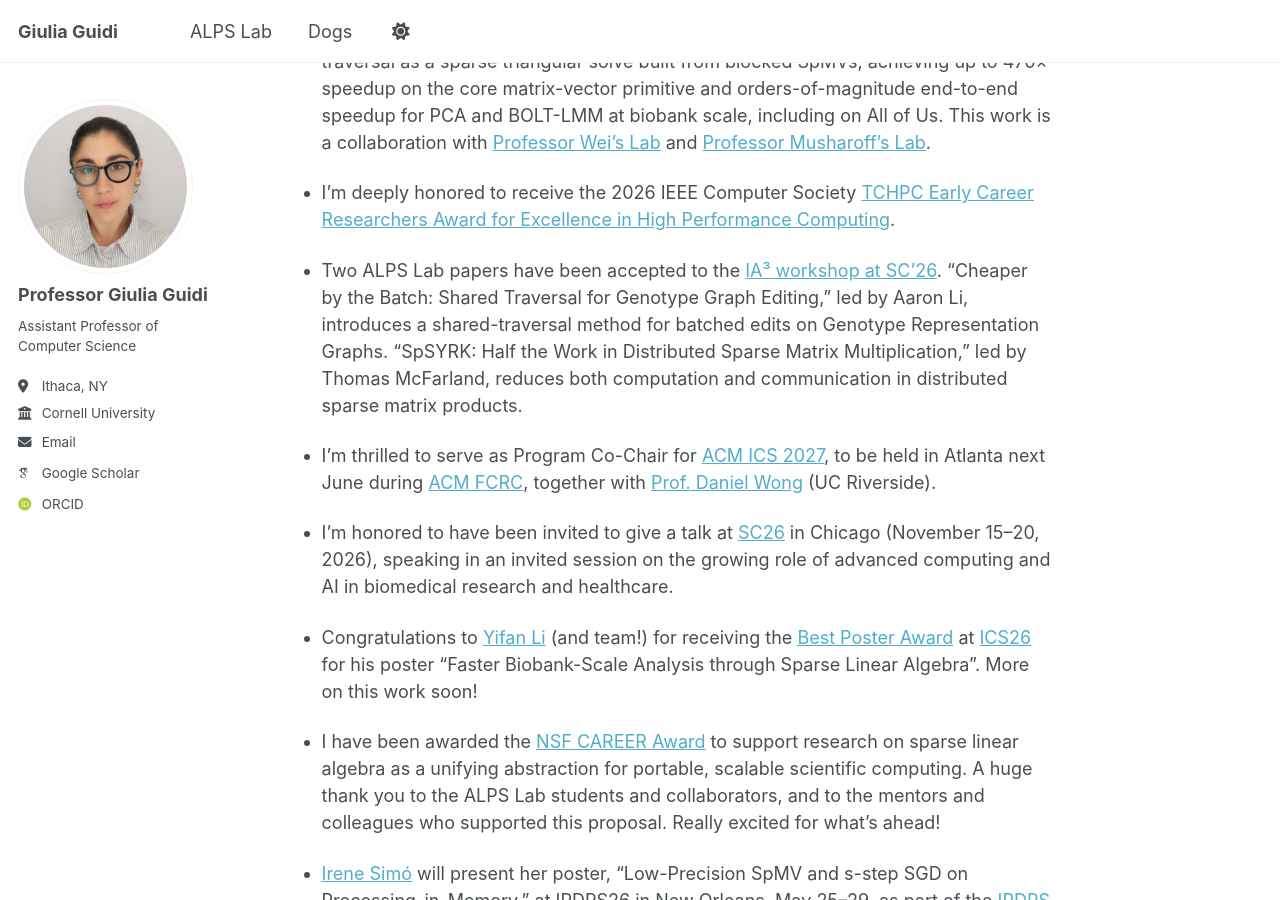
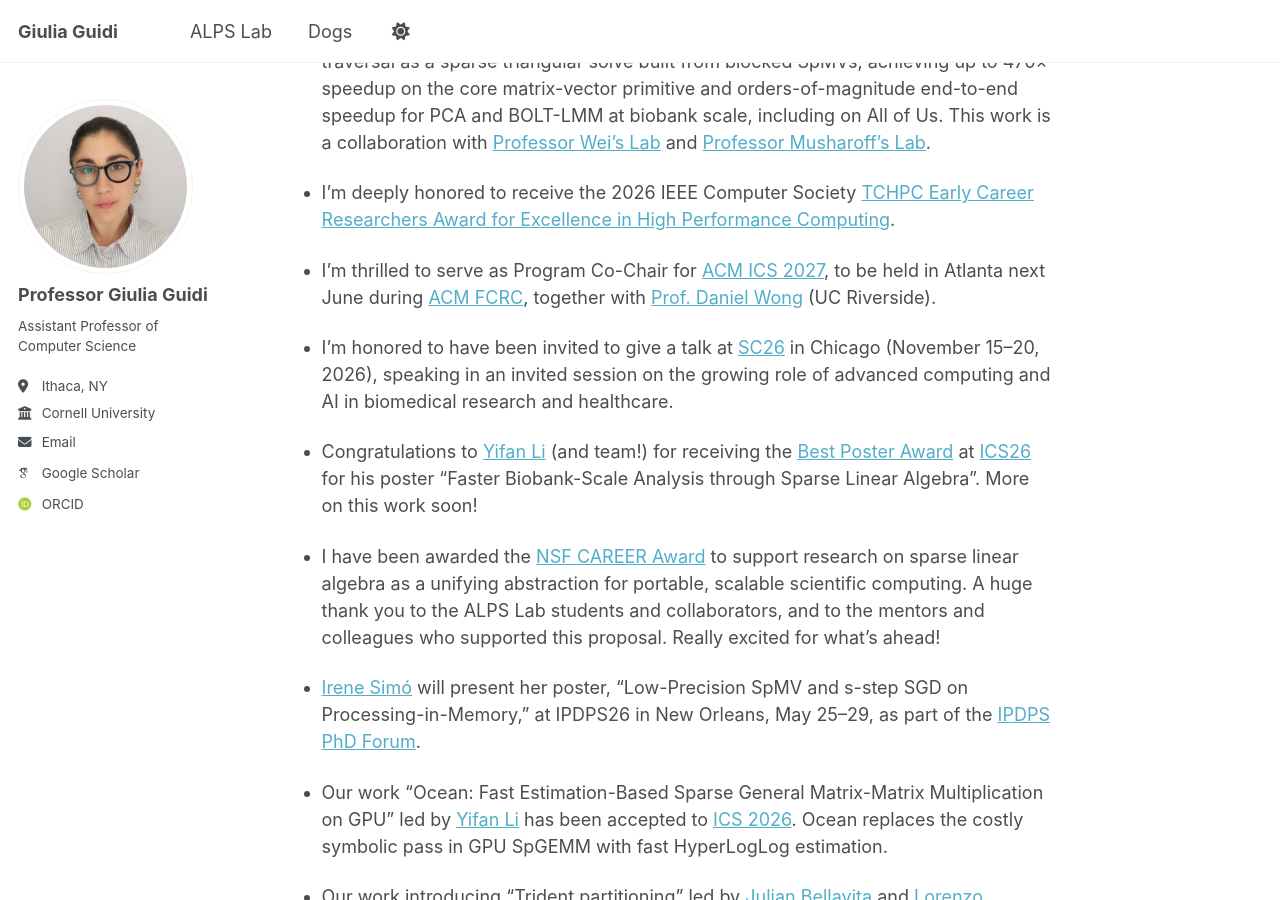
Before and after one commit to giuliaguidi/giuliaguidi.github.io, a Jekyll site: the page built from _pages/about.md, in a window 1280 px wide and 900 px high, scrolled down 1164 px. Built offline with Jekyll 4.4.1, drawn with Linux system fonts in a browser that asks for light colours; some web fonts are replaced.

Commit message:
Update about.md to remove IA³ workshop paper details
Removed details about two ALPS Lab papers accepted to the IA³ workshop at SC'26.

```diff
--- a/_pages/about.md
+++ b/_pages/about.md
@@ -34,8 +34,6 @@ Recent Updates
 - Our work, “Sparse Linear Algebra Accelerates Genotype Representation Graph Computation at Biobank Scale,” led by [Yifan Li](https://l.iyi.fan/) and [Qingyao Sun](https://nalzok.github.io/), is now on [bioRxiv](https://www.biorxiv.org/content/10.64898/2026.09.10.750583v1.full.pdf). It introduces **Mikado**, which reformulates genotype representation graph (GRG) traversal as a sparse triangular solve built from blocked SpMVs, achieving up to 470× speedup on the core matrix-vector primitive and orders-of-magnitude end-to-end speedup for PCA and BOLT-LMM at biobank scale, including on All of Us. This work is a collaboration with [Professor Wei’s Lab](https://aprilweilab.github.io/) and [Professor Musharoff's Lab](https://musharofflab.github.io/index.html).
 
 - I'm deeply honored to receive the 2026 IEEE Computer Society [TCHPC Early Career Researchers Award for Excellence in High Performance Computing](https://tc.computer.org/tchpc/2026/09/12/2026-ieee-cs-tchpc-ecr-award-winners/).
-
-- Two ALPS Lab papers have been accepted to the [IA³ workshop at SC'26](https://hpc.pnl.gov/IA3/). "Cheaper by the Batch: Shared Traversal for Genotype Graph Editing," led by Aaron Li, introduces a shared-traversal method for batched edits on Genotype Representation Graphs. "SpSYRK: Half the Work in Distributed Sparse Matrix Multiplication," led by Thomas McFarland, reduces both computation and communication in distributed sparse matrix products.
 
 - I'm thrilled to serve as Program Co-Chair for [ACM ICS 2027](https://www.ics-conference.org/), to be held in Atlanta next June during [ACM FCRC](https://fcrc.acm.org/), together with [Prof. Daniel Wong](https://www.danielwong.org/) (UC Riverside).
 
```
